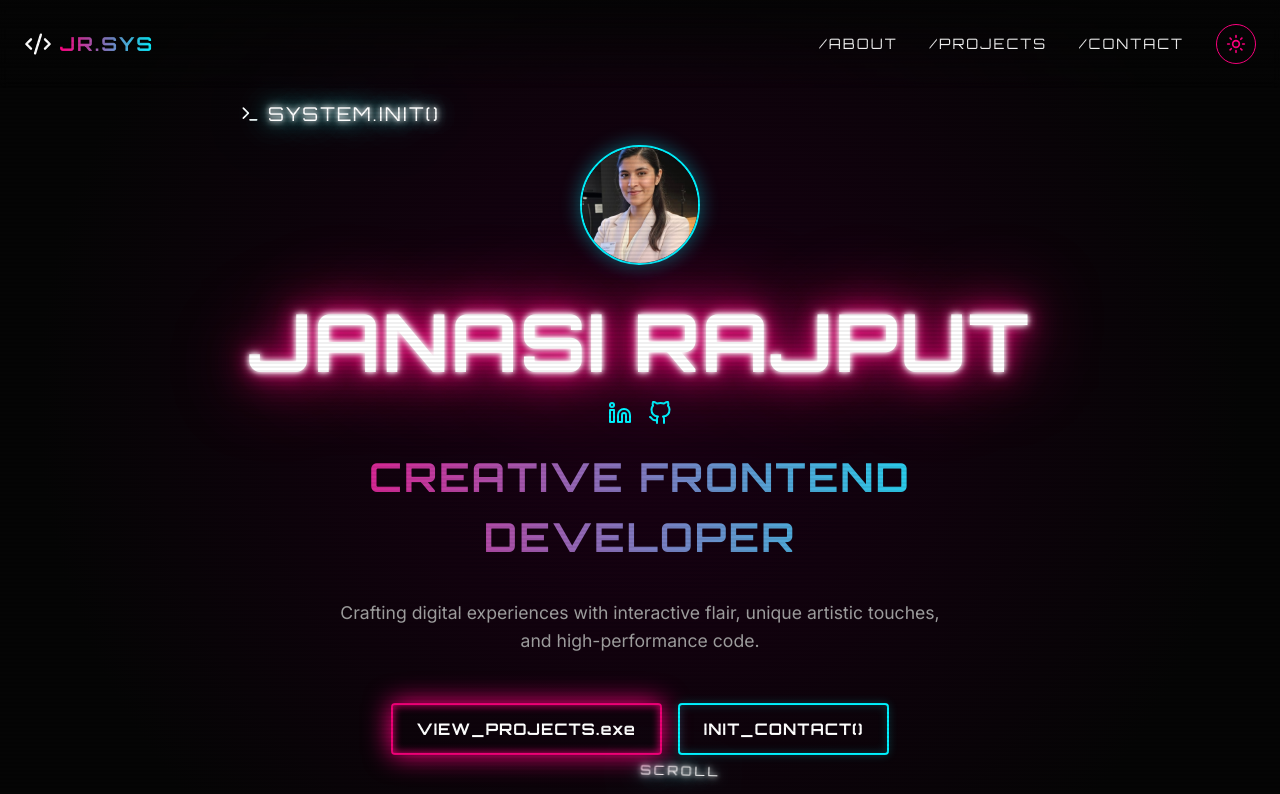
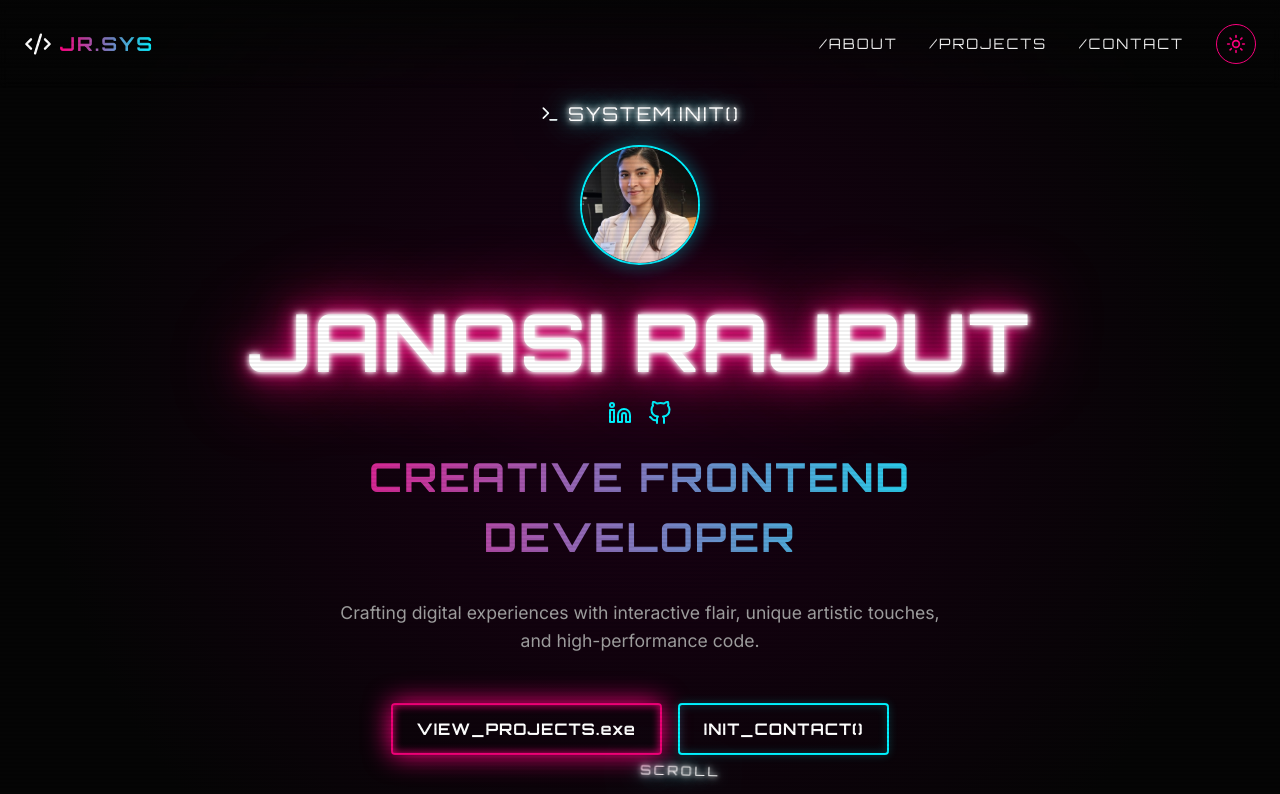
Before and after one commit to JanasiRajput/JanasiRajput-Profile-2026, a React (Vite) app: page / in a window 1280 px wide. Shown: the top 794 px of the page. Built offline with nearby package versions, Linux system fonts and the light colour scheme.

Commit message:
adjusted the viw

```diff
--- a/src/components/Hero.tsx
+++ b/src/components/Hero.tsx
@@ -21,7 +21,7 @@ export default function Hero({ isTechMode }: { isTechMode: boolean }) {
         <div className="hero-content" style={{ maxWidth: '800px', margin: '0 auto', textAlign: 'center' }}>
 
           {isTechMode ? (
-            <p className="neon-text-cyan tech-font" style={{ fontSize: '1.2rem', marginBottom: '1rem', display: 'flex', alignItems: 'center', gap: '0.5rem' }}>
+            <p className="neon-text-cyan tech-font" style={{ fontSize: '1.2rem', marginBottom: '1rem', display: 'flex', alignItems: 'center', justifyContent: 'center', gap: '0.5rem' }}>
               <Terminal size={20} />
               SYSTEM.INIT()
             </p>
```
